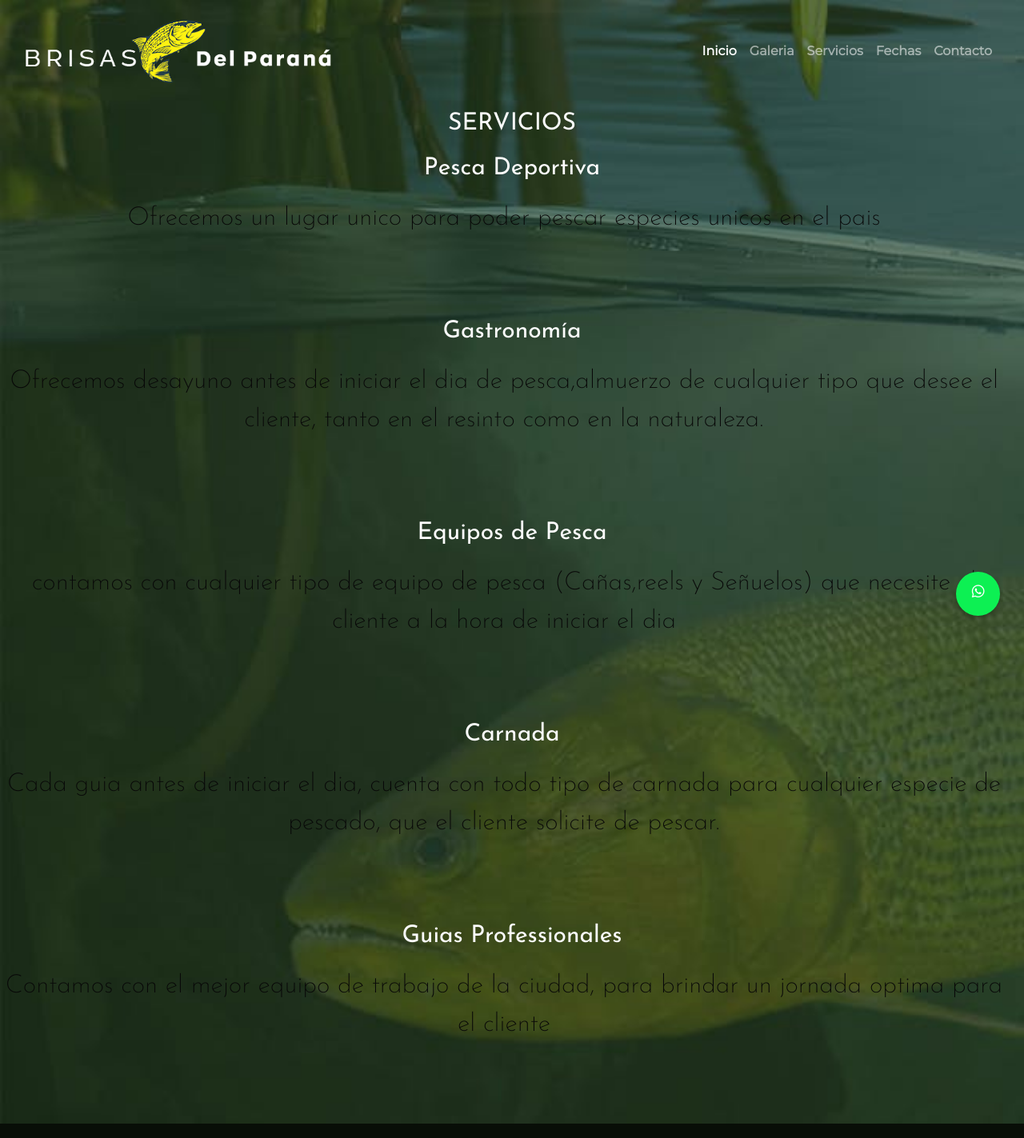
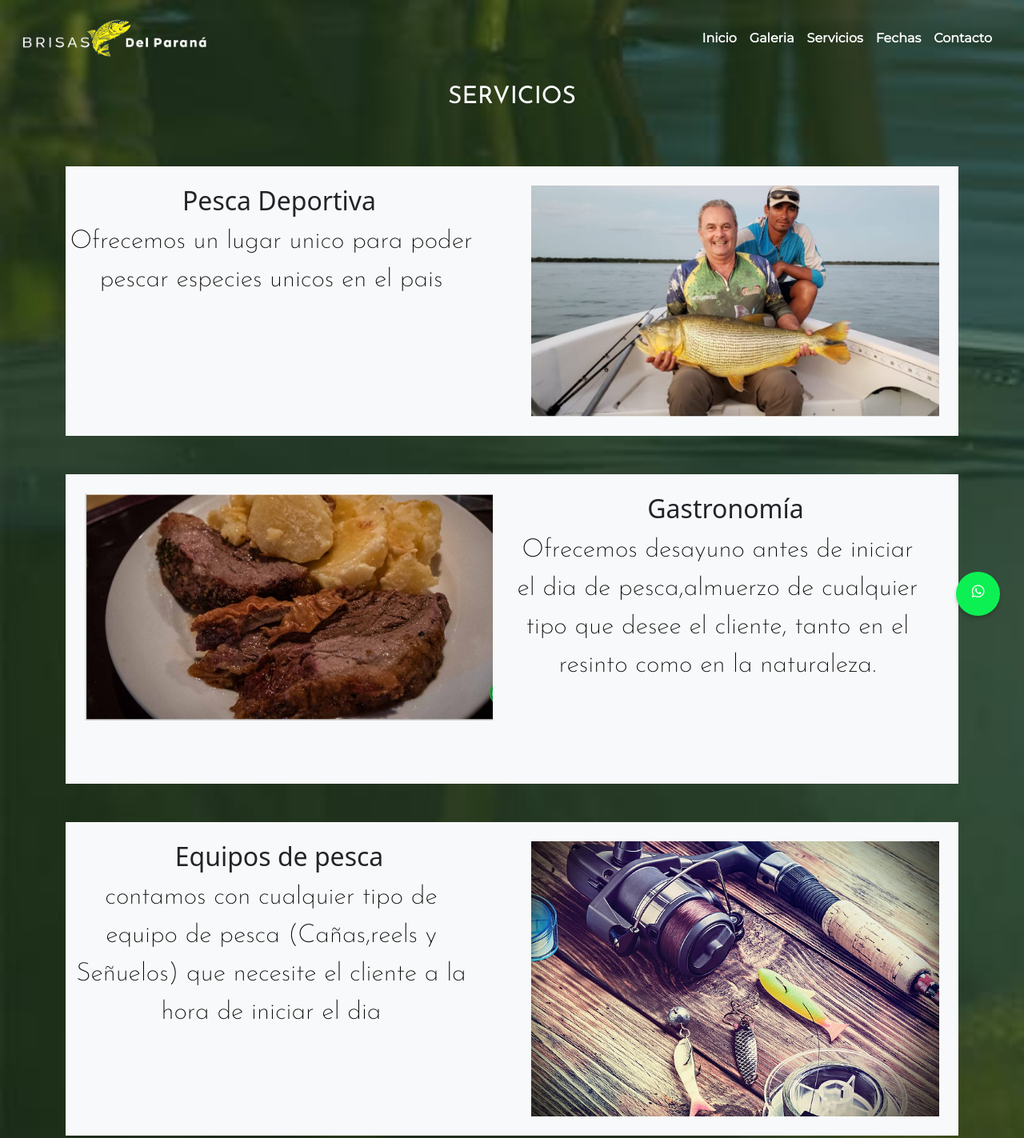
Before and after one commit to federicobara/brisadelparana, a plain HTML site: page pages/servicios.html in a window 1280 px wide. Shown: the top 1423 px of the page at 80% size. Drawn offline with nearby package versions, Linux system fonts and the light colour scheme.

Commit message:
rama 3preentrega - actualizo servicios

```diff
--- a/css/styless.css
+++ b/css/styless.css
@@ -17,7 +17,7 @@ background-color: rgb(220, 235, 217);
 }
 
 img {
-    width: 25rem;
+    width: 15rem;
 }
 
     .ul{
@@ -25,6 +25,7 @@ img {
         padding: 1.25rem;
         font-family: 'Montserrat', sans-serif;
         font-weight: 700;
+
 
     }
 
--- a/pages/servicios.html
+++ b/pages/servicios.html
@@ -16,7 +16,7 @@
             <div class="container-fluid">
               <nav class="navbar">
                 <div class="container">
-                  <a class="navbar-brand" href="../pages/index.html">
+                  <a class="navbar-brand" href="../index.html">
                     <img src="../assets/imagenes/Logo.png" alt="logo" >
                   </a>
                 </div>
@@ -25,21 +25,21 @@
                 <span class="navbar-toggler-icon"></span>
               </button>
               <div class="collapse navbar-collapse" id="navbarNav">
-                <ul class="navbar-nav  justify-content-end ul  w-100">
+                <ul class="navbar-nav me-auto mb-2 mb-lg-0 align-items-center justify-content-end ul w-100">
                   <li class="nav-item ">
-                    <a class="nav-link active li" aria-current="page" href="../pages/index.html">Inicio</a>
+                    <a class="nav-link active li text-white" aria-current="page" href="../index.html">Inicio</a>
                   </li>
                   <li class="nav-item">
-                    <a class="nav-link li" href="../pages/galeria.html">Galeria</a>
+                    <a class="nav-link li text-white" href="../pages/galeria.html">Galeria</a>
                   </li>
                   <li class="nav-item">
-                    <a class="nav-link li" href="#">Servicios</a>
+                    <a class="nav-link li text-white" href="#">Servicios</a>
                   </li>
                   <li class="nav-item">
-                    <a class="nav-link li" href="../pages/fechas.html">Fechas</a>
+                    <a class="nav-link li text-white" href="../pages/fechas.html">Fechas</a>
                   </li>
                   <li class="nav-item">
-                    <a class="nav-link li" href="../pages/contacto.html">Contacto</a>
+                    <a class="nav-link li text-white" href="../pages/contacto.html">Contacto</a>
                   </li>
                 </ul>
               </div>
@@ -50,26 +50,63 @@
         <header>
         <main>
             <h1 class="animate__animated animate__fadeInDown animate__slower  mt-2 h1c">SERVICIOS</h1>
-            <h2 class="h1c">Pesca Deportiva</h2>
-            <div>
-            <p class="textoita2">Ofrecemos un lugar unico para poder pescar especies unicos en el pais</p>
+           <div class="container pt-5">
+            <div class="row g-0 bg-light">
+              <div class="col-md-6 p-4 ps-md-0">
+                <h2 class="mt-0 text-center">Pesca Deportiva</h2>
+                <p class="textoita2">Ofrecemos un lugar unico para poder pescar especies unicos en el pais</p>
+              </div>
+              <div class="col-md-6 mb-md-0 p-md-4">
+                <img src="../assets/imagenes/dorado4.jpg" class="w-100" alt="doradiyo">
+              </div>
             </div>
-            <h3 class="h1c">Gastronomía</h3>
-            <div>
-            <p class="textoita2">Ofrecemos desayuno antes de iniciar el dia de pesca,almuerzo de cualquier tipo que desee el cliente, tanto en el resinto como en la naturaleza.</p>
+          </div>
+          <div class="container pt-5">
+            <div class="row g-0 bg-light">
+              <div class="col-md-6 mb-md-0 p-md-4">
+                <img src="../assets/imagenes/gastronomia.jpg" class="w-100" alt="gastronomia">
+              </div>
+              <div class="col-md-6 p-4 ps-md-0">
+                <h2 class="mt-0 text-center">Gastronomía</h2>
+                <p class="textoita2">Ofrecemos desayuno antes de iniciar el dia de pesca,almuerzo de cualquier tipo que desee el cliente, tanto en el resinto como en la naturaleza.</p>
+              </div>
             </div>
-            <h4 class="h1c">Equipos de Pesca</h4>
-            <div>
-            <p class="textoita2">contamos con cualquier tipo de equipo de pesca (Cañas,reels y Señuelos) que necesite el cliente a la hora de iniciar el dia</p>
+          </div>
+          <div class="container pt-5">
+            <div class="row g-0 bg-light position-relative">
+
+              <div class="col-md-6 p-4 ps-md-0">
+                <h2 class="mt-0 text-center">Equipos de pesca</h2>
+                <p class="textoita2">contamos con cualquier tipo de equipo de pesca (Cañas,reels y Señuelos) que necesite el cliente a la hora de iniciar el dia</p>
+              </div>
+              <div class="col-md-6 mb-md-0 p-md-4">
+                <img src="../assets/imagenes/equipo de pesca.jpg" class="w-100" alt="equipo de pesca">
+              </div>
             </div>
-            <h5 class="h1c">Carnada</h5>
-            <div>
-            <p class="textoita2">Cada guia antes de iniciar el dia, cuenta con todo tipo de carnada para cualquier especie de pescado, que el cliente solicite de pescar.</p>
+          </div>
+          <div class="container pt-5">
+            <div class="row g-0 bg-light position-relative">
+              <div class="col-md-6 mb-md-0 p-md-4">
+                <img src="../assets/imagenes/guia.jpg" class="w-100" alt="guia">
+              </div>
+              <div class="col-md-6 p-4 ps-md-0">
+                <h2 class="mt-0 text-center">Guias Professionales</h2>
+                <p class="textoita2">Contamos con el mejor equipo de trabajo de la ciudad, para brindar un jornada optima para el cliente</p>
+              </div>
             </div>
-            <h6 class="h1c">Guias Professionales</h6>
-            <div>
-            <p class="textoita2">Contamos con el mejor equipo de trabajo de la ciudad, para brindar un jornada optima para el cliente</p>
+          </div>
+          <div class="container pt-5">
+            <div class="row g-0 bg-light position-relative">
+
+              <div class="col-md-6 p-4 ps-md-0">
+                <h2 class="mt-0 text-center">Carnadas</h2>
+                <p class="textoita2">Antes de iniciar el dia, cada guia cuenta con todo tipo de carnada para cualquier especie de pescado que el cliente solicite.</p>
+              </div>
+              <div class="col-md-6 mb-md-0 p-md-4">
+                <img src="../assets/imagenes/carnadas.jpg" class="w-100" alt="carnadas">
+              </div>
             </div>
+          </div>
         </main>
             <footer class="footer">
                 <div class="redes-container">
```
Also changed, not shown: index.html (renamed from pages/index.html, +14 -14 lines), pages/contacto.html (+8 -8 lines), pages/fechas.html (+7 -7 lines), pages/galeria.html (+7 -7 lines), assets/imagenes/carnadas.jpg (added), assets/imagenes/equipo de pesca.jpg (added), assets/imagenes/gastronomia.jpg (added), assets/imagenes/guia.jpg (added), 1 other file.
